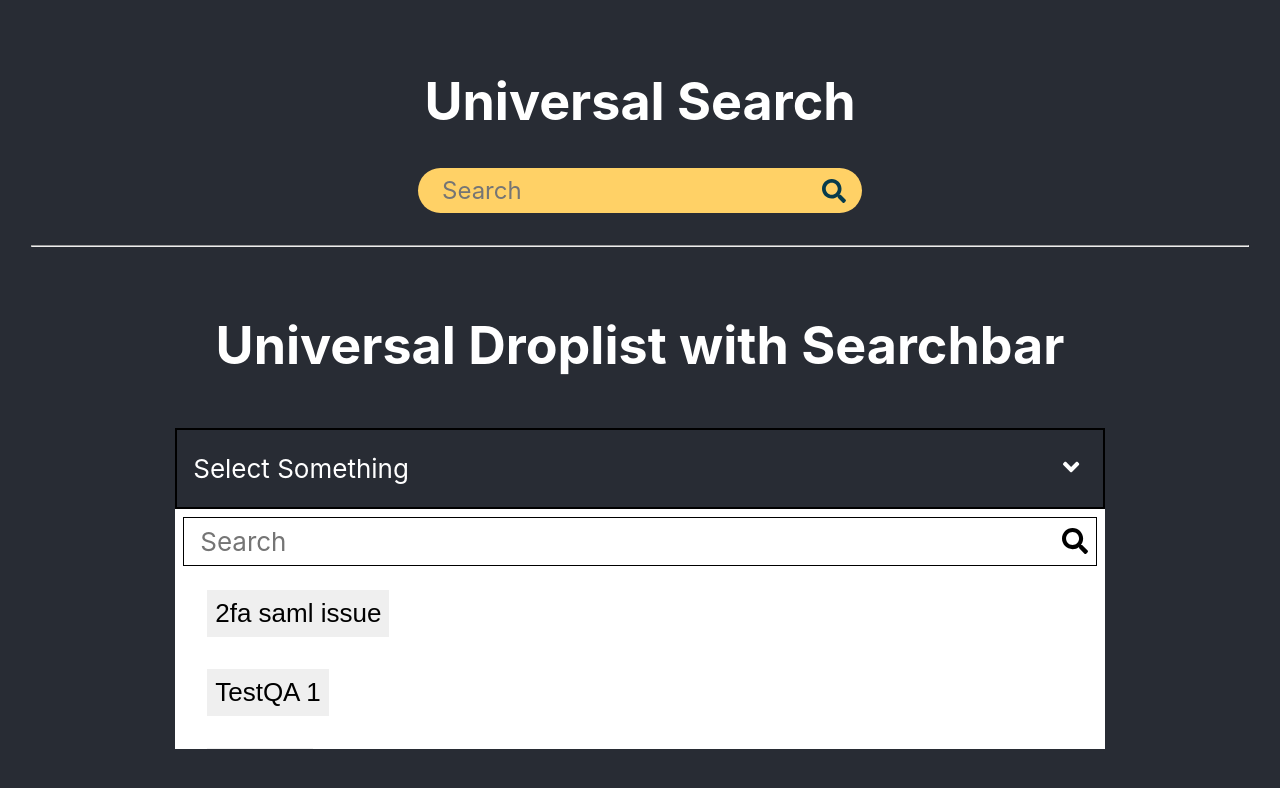
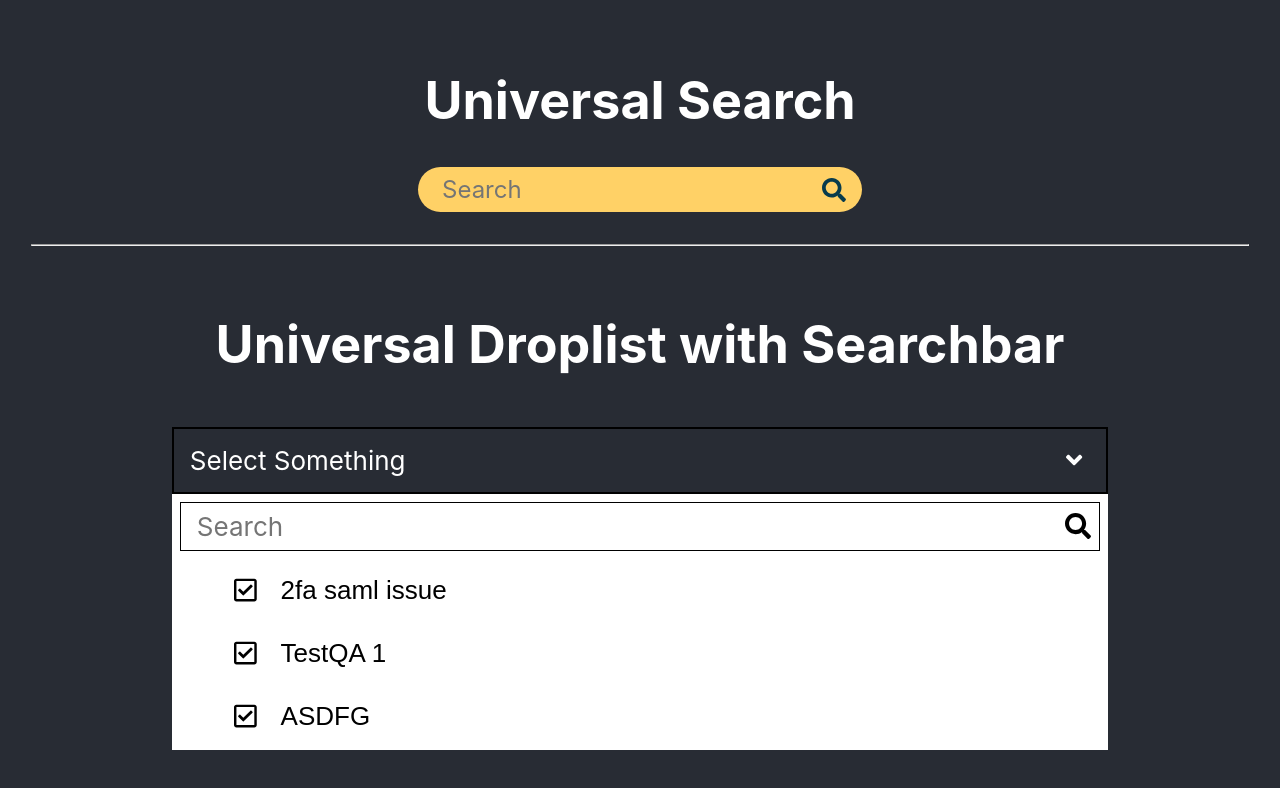
Before and after one commit to abhay-tank/universal-search, a React (Create React App) app: page / in a window 1280 px wide. Both pictures are taken after a click on the icon 1070 px from the left and 466 px from the top of the page. Shown: the top 788 px of the page. Built offline with nearby package versions, Linux system fonts and the light colour scheme.

Commit message:
Fixed styling

```diff
--- a/src/App.jsx
+++ b/src/App.jsx
@@ -41,7 +41,7 @@ class App extends Component {
 					dataList={this.state.data}
 					displayKey="name"
 					placeHolder="Select Something"
-					multipleSelect={false}
+					multipleSelect={true}
 					searchOptions={{
 						enableSearch: true,
 						searchKeys: ["name"],
--- a/src/components/Droplist/Droplist.jsx
+++ b/src/components/Droplist/Droplist.jsx
@@ -74,14 +74,23 @@ class Droplist extends Component {
 	};
 
 	/**
-	 * @function addToSelectedOptions
+	 * @function addSelectedOption
 	 * If multipleSelect is true, then selected option is added to selectedOptions Array.
 	 * @param {Object} option
 	 */
-	addToSelectedOptions = (option) => {
-		this.setState({
-			selectedOptions: [...this.state.selectedOptions, option],
-		});
+	addSelectedOption = (option) => {
+		if (this.props.multipleSelect) {
+			this.setState({
+				selectedOptions: [...this.state.selectedOptions, option],
+			});
+		} else {
+			const { selectedOptionCallback } = this.props;
+			this.setState({
+				selectedOption: option,
+			});
+			selectedOptionCallback(option);
+			this.toggleDiv();
+		}
 	};
 
 	/**
@@ -98,20 +107,6 @@ class Droplist extends Component {
 			),
 		});
 		selectedOptionCallback(selectedOptions);
-	};
-
-	/**
-	 * @function resultCallback
-	 * Return selectedOption.
-	 * @param {Object} option
-	 */
-	resultCallback = (option) => {
-		const { selectedOptionCallback } = this.props;
-		this.setState({
-			selectedOption: option,
-		});
-		selectedOptionCallback(option);
-		this.toggleDiv();
 	};
 
 	// UTIL functions
@@ -165,9 +160,6 @@ class Droplist extends Component {
 			placeHolder,
 			multipleSelect,
 		} = this.props;
-		const selectOption = multipleSelect
-			? this.addToSelectedOptions
-			: this.resultCallback;
 		const selectedOptionList = multipleSelect
 			? selectedOptions
 			: selectedOption;
@@ -252,7 +244,7 @@ class Droplist extends Component {
 									this.isSelected(option) ? styles["isSelected"] : ""
 								}`}
 								onClick={() => {
-									selectOption(option);
+									this.addSelectedOption(option);
 								}}
 								key={index}
 							>
--- a/src/components/Droplist/Droplist.module.scss
+++ b/src/components/Droplist/Droplist.module.scss
@@ -8,22 +8,28 @@
 		justify-content: space-between;
 		padding: 1rem;
 		border: 2px solid black;
+
 		.icons {
+			display: flex;
+			flex-wrap: nowrap;
+			justify-content: center;
+			align-items: center;
 			* {
-				margin: 0.5rem;
+				margin: 0 0.5rem;
 			}
 		}
 		.selectedKeys {
 			display: flex;
 			align-items: center;
 			justify-content: flex-start;
+			box-sizing: border-box;
 			flex-wrap: wrap;
 			.multiSelectOption {
 				cursor: pointer;
 				display: flex;
 				justify-content: space-between;
 				align-items: center;
-				padding: 5px;
+				padding: 0 5px;
 				background-color: white;
 				color: black;
 				border: 2px solid black;
@@ -33,7 +39,6 @@
 
 	.droplistOptions {
 		background-color: white;
-		box-sizing: border-box;
 		color: black;
 		max-height: 30vh;
 		overflow-y: scroll;
@@ -46,20 +51,31 @@
 		.option {
 			display: flex;
 			align-items: center;
-			justify-content: flex-start;
-			margin: 1rem 0;
-			padding: 0.5rem;
-
+			justify-content: left;
+			box-sizing: border-box;
+			max-width: 90%;
+			width: 90%;
+			margin: 1rem 5%;
 			&:hover {
 				background-color: rgb(2, 2, 2);
 				color: white;
 			}
+			* {
+				margin: 0 0.5rem;
+			}
 			button {
-				margin: 0 1rem;
+				box-sizing: border-box;
+				background-color: inherit;
+				color: inherit;
 				font-size: inherit;
 				padding: 0.5rem;
+				max-width: inherit;
 				border: none;
+				text-align: left;
 				overflow-wrap: break-word;
+				&:focus {
+					outline: none;
+				}
 			}
 		}
 	}
@@ -67,7 +83,7 @@
 
 .removeSelectedIcon {
 	&:hover {
-		color: red;
+		color: rgb(184, 0, 0);
 	}
 }
 
```
